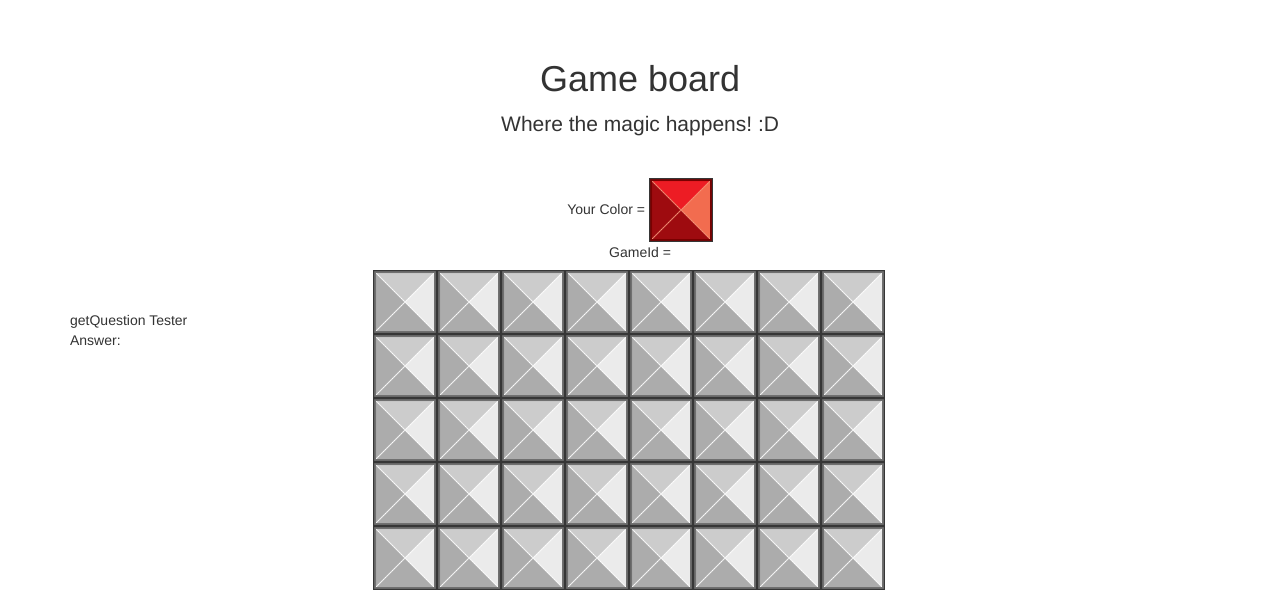
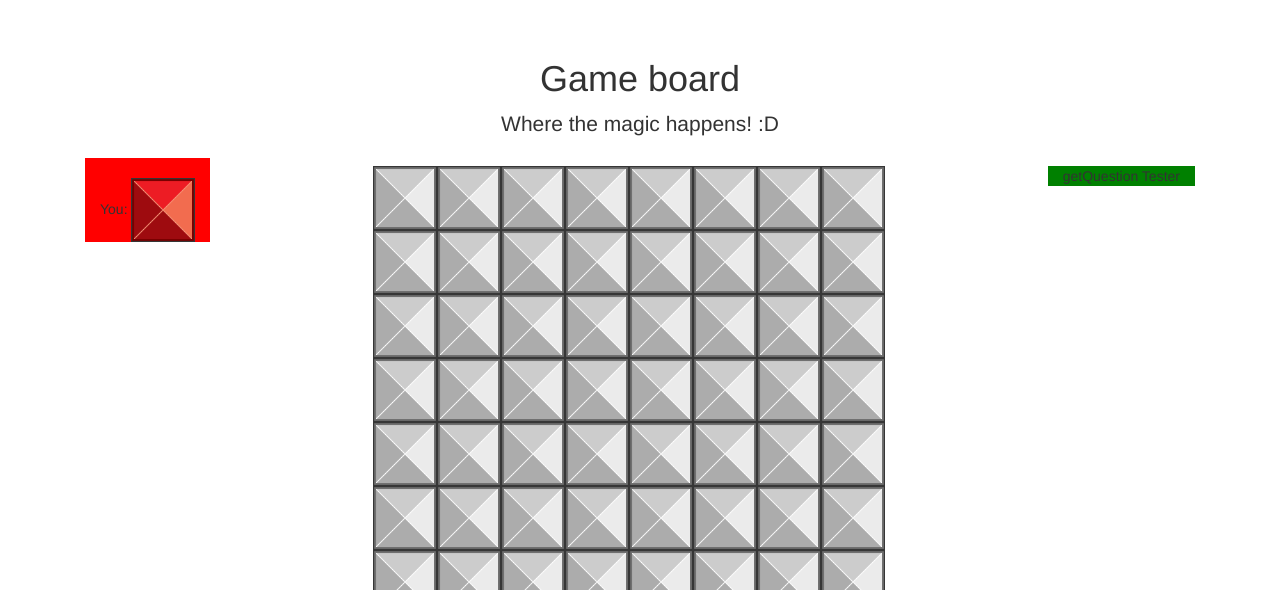
Before and after one commit to quizzingbricks/quizzingbricks-core, a Flask app: template src/python/quizzingbricks/web/templates/game_board.html in a window 1280 px wide. Shown: the part 71-661 px from the top of the page. Run offline with Flask 2, Linux system fonts and the light colour scheme; the template is opened without the code that fills it, so the values that code supplies are empty; some libraries are stand-ins or nearby versions.

Commit message:
Started working on game board layout

```diff
--- a/src/python/quizzingbricks/web/templates/game_board.html
+++ b/src/python/quizzingbricks/web/templates/game_board.html
@@ -5,15 +5,12 @@
 
  <script src="/static/js/game_board.js"></script>
 
-
-
  <div class="container">
-
   <div class="starter-template">
     <h1>Game board</h1>
     <p class="lead"> Where the magic happens! :D
-         <div class="choose_player">
-      <!--    Choose Player:
+      <!--<div class="choose_player">
+          Choose Player:
           <img src="/static/img/Black_Token.png" onclick='selectToken(TOKEN.BLACK)'/>
           <img src="/static/img/White_Token.png" onclick='selectToken(TOKEN.WHITE)'/>
           <img src="/static/img/Red_Token.png" onclick='selectToken(TOKEN.RED)'/>
@@ -28,46 +25,38 @@
             <img src="/static/img/BoardCell_Yellow.png" onclick='selectToken(TOKEN.YELLOW)'width="64" />
             <img src="/static/img/BoardCell_Red.png" onclick='selectToken(TOKEN.RED)' width="64" /> -->
 
-
-          <br>Your Color = <img  onload="assign_colors({{friends}},{{userId}},{{gameId}})"  onclick='test_userId(TOKEN.RED)' src="/static/img/BoardCell_Red.png" id="player_color" width="64" />
-
-          <br>GameId = <b> {{gameId}} </b>
-
-          {% if friends %}
-            <div class="container">
-            <strong> Players: </strong>
+      <div class="container" style="float: left; background-color: red; margin-left: 0px ">
+      <!-- GameId = <b> {{gameId}} </b>
+      <strong> Players: </strong>  -->
+        <div style="float: right">
+          <br>You: <img  onload="assign_colors({{friends}},{{userId}},{{gameId}})"  onclick='test_userId(TOKEN.RED)' src="/static/img/BoardCell_Red.png" id="player_color" width="64" />
+        </div>
+        <br>
         {% set i = 1 %}
         {% for friend in friends%}
           {% if i== 1%}
-                  <br>  {{friend[0]}} = <img src="/static/img/BoardCell_Yellow.png" id="{{friend[0]}}" onclick='test_userId(TOKEN.YELLOW)' width="64" />
+            <div style="float: right">
+              <br>  {{friend[0]}} : <img src="/static/img/BoardCell_Yellow.png" id="{{friend[0]}}" onclick='test_userId(TOKEN.YELLOW)' width="64" />
+              <br>  qq@q.q = <img src="/static/img/BoardCell_Blue.png" id="{{friend[0]}}" onclick='test_userId(TOKEN.BLUE)' width="64" />
+              <br>  reallyreallyreallylongname@testtesttest.se = <img src="/static/img/BoardCell_Blue.png" id="{{friend[0]}}" onclick='test_userId(TOKEN.BLUE)' width="64" />
+            </div>
           {% endif %}
 
           {% if i== 2%}
+            <div style="float: right">
               <br>  {{friend[0]}} = <img src="/static/img/BoardCell_Blue.png" id="{{friend[0]}}" onclick='test_userId(TOKEN.BLUE)' width="64" />
+            </div>
           {% endif %}
 
           {% if i== 3%}
+            <div style="float: right">
               <br>  {{friend[0]}} = <img src="/static/img/BoardCell_Green.png" id="{{friend[0]}}" onclick='test_userId(TOKEN.GREEN)' width="64" />
+            </div>
           {% endif %}
-
           {% set i = i+1 %}
-
         {% endfor %}
       </div>
-          {% endif %}
 
-
-         <!--  <form action = "{{ url_for('game_info', game_id=gameId) }}" method=post>
-            <button type=submit> Game Info </button>
-          </form>  -->
-
-
-
-            {% for b in board %}
-              {{b}}
-            {% endfor %}
-
-        </div>
       <div id="board">
         <div id ="square_div">
           {% set hor_scale = 64.0 %}
@@ -85,22 +74,24 @@
         </div>
       </div>
 
-      </div>
-    </div><!-- /.container -->
-    <div id="result"> </div>
+<!-- /.container -->
+<!--    <div id="result"> </div>
     <div id="drawResult"> </div>
     <div id="drawResult2"> </div>
-    <div class="container">
-    <div onclick="getQuestion({{gameId}})">getQuestion Tester</div>
+    <div class="container"> -->
+    <div class="container" style="float: right; background-color: green">
+      <div style="float: left" onclick="getQuestion({{gameId}})">getQuestion Tester</div>
   <!--      <div id="question"> </div>
 
        Alt 1: <div onclick="submitAnswer({{gameId}}, 1)" id="alt_1"></div>
        Alt 2: <div onclick="submitAnswer({{gameId}}, 2)" id="alt_2"></div>
        Alt 3: <div onclick="submitAnswer({{gameId}}, 3)" id="alt_3"></div>
        Alt 4: <div onclick="submitAnswer({{gameId}}, 4)" id="alt_4"></div> -->
-     Answer:<div id="answer"></div>
+       <br>
+       <div style="float: left" id="answer"></div>
+    </div>
 
-    </div>
+
 
 
 
@@ -126,7 +117,8 @@
         </div><!-- /.modal-dialog -->
       </div><!-- /.modal -->
 
-
+    </div>
+  </div>
 
 
 
```
Lines whose indentation alone changed are shown as unchanged.
